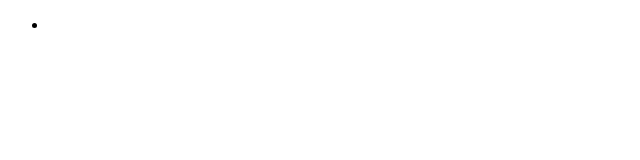
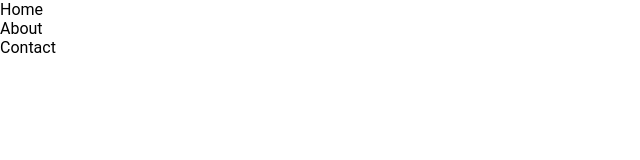
Before and after one commit to anonimoDoGithub/estacio-desenv-web, a plain HTML site: page index.html in a window 1280 px wide. Shown: the whole page, without its empty margins (0-640 px from the left). Drawn offline with Linux system fonts and the light colour scheme.

Commit message:
html tags and css reset

```diff
--- a/Assets/css/style.css
+++ b/Assets/css/style.css
@@ -0,0 +1,8 @@
+*{
+    margin: 0;
+    padding: 0;
+    box-sizing: border-box;
+    text-decoration: none;
+    list-style: none;
+    font-family: 'Roboto', sans-serif;
+}
--- a/index.html
+++ b/index.html
@@ -4,15 +4,43 @@
     <meta charset="UTF-8">
     <meta name="viewport" content="width=device-width, initial-scale=1.0">
     <link rel="stylesheet" href="/Assets/css/style.css">
-    <title>Document</title>
+    <title>Leading Page</title>
 </head>
 <body>
+    <!-- TOP -->
     <header>
         <nav>
             <ul>
-                <li></li>
+                <li>Home</li>
+                <li>About</li>
+                <li>Contact</li>
             </ul>
         </nav>
     </header>
+
+    <!-- PRINCIPAL -->
+    <main>
+        <!-- Home -->
+        <section>
+
+        </section>
+
+        <!-- About -->
+        <section>
+
+        </section>
+
+        <!-- Contact -->
+        <section>
+
+        </section>
+    </main>
+
+    <!-- DOWN -->
+    <footer>
+        <nav>
+
+        </nav>
+    </footer>
 </body>
 </html>
```
